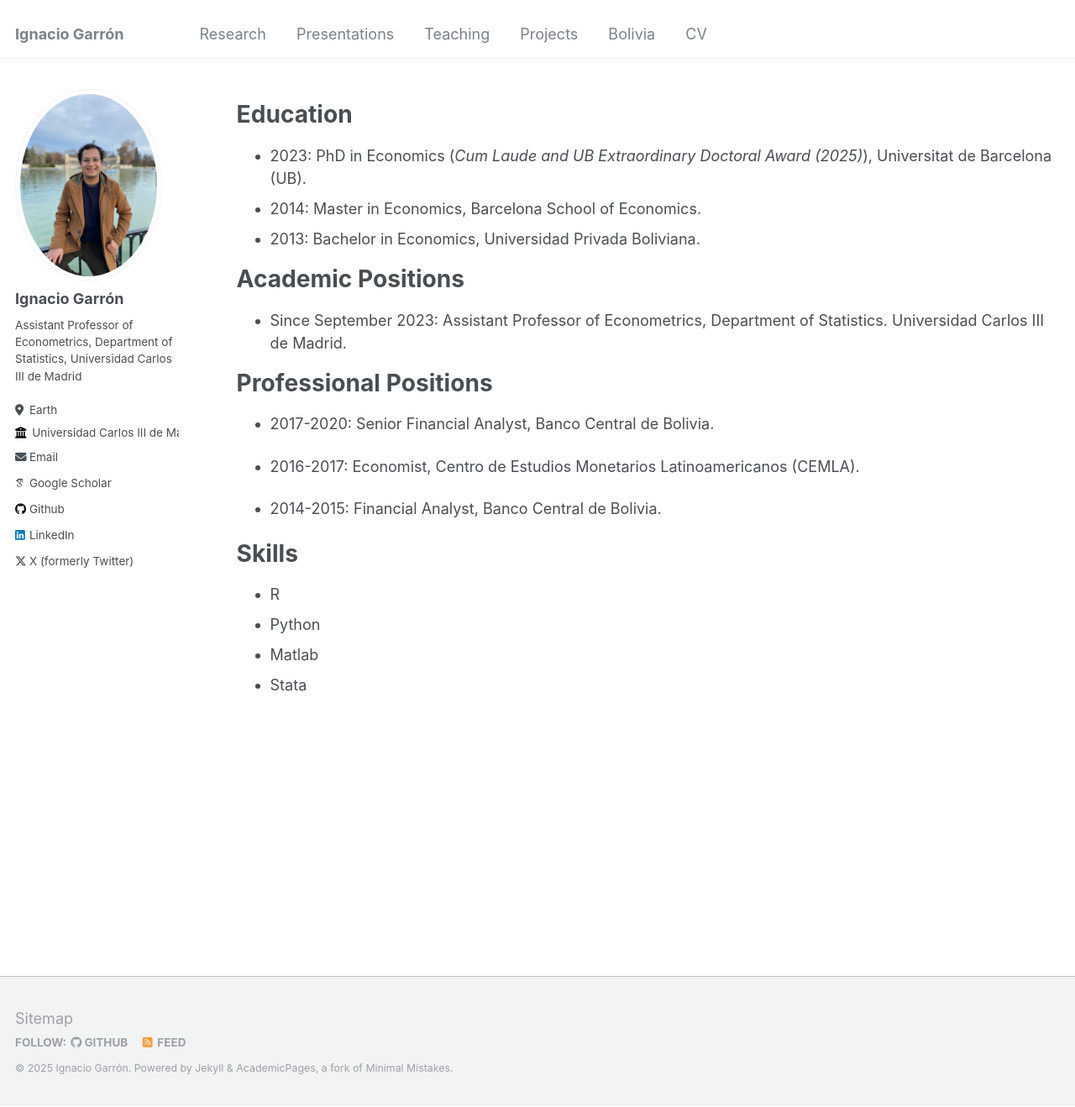
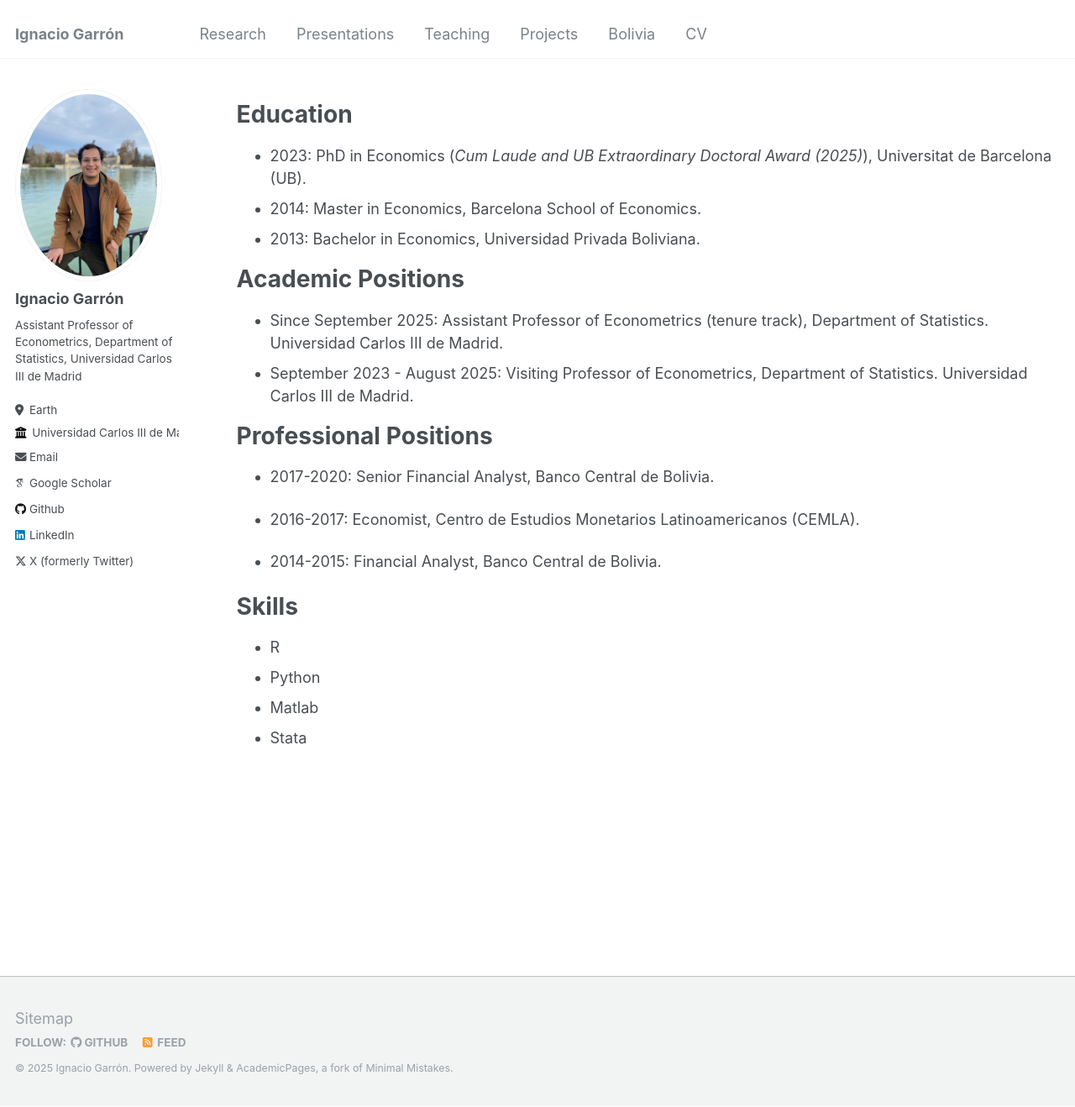
Before and after one commit to IgnacioGarron/IgnacioGarron.github.io, a Jekyll site: the page built from _pages/cv.md, in a window 1280 px wide and 1318 px high. Shown: the whole window at 84% size. Built offline with Jekyll 4.4.1, drawn with Linux system fonts in a browser that asks for light colours; some web fonts are replaced.

Commit message:
Update cv.md

```diff
--- a/_pages/cv.md
+++ b/_pages/cv.md
@@ -19,7 +19,8 @@ Education
 
 Academic Positions
 ======
-* Since September 2023: Assistant Professor of Econometrics, Department of Statistics. Universidad Carlos III de Madrid.
+* Since September 2025: Assistant Professor of Econometrics (tenure track), Department of Statistics. Universidad Carlos III de Madrid.
+* September 2023 - August 2025: Visiting Professor of Econometrics, Department of Statistics. Universidad Carlos III de Madrid.
 
 Professional Positions
 ======
```
